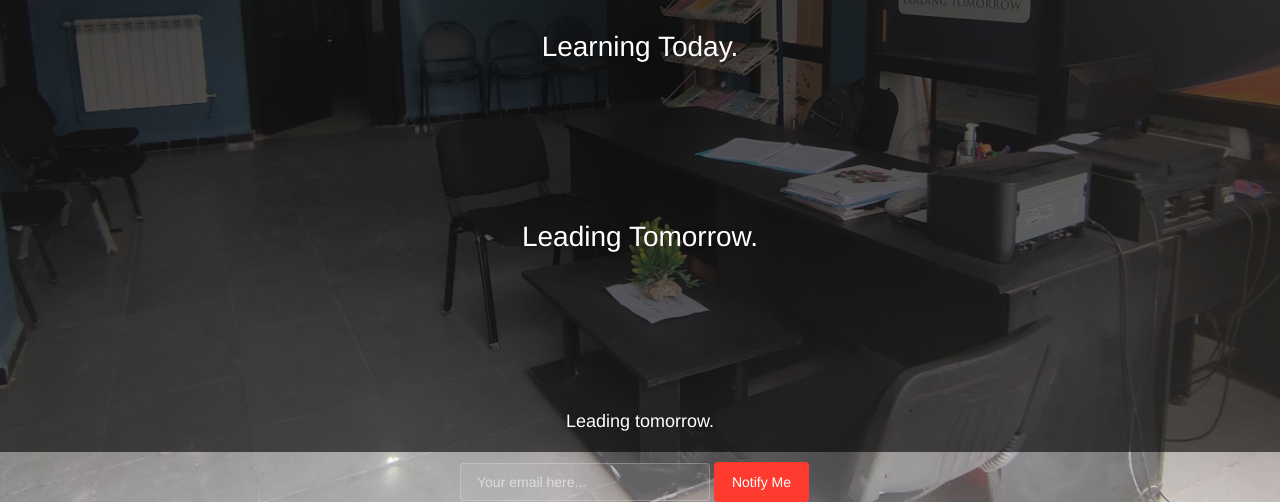
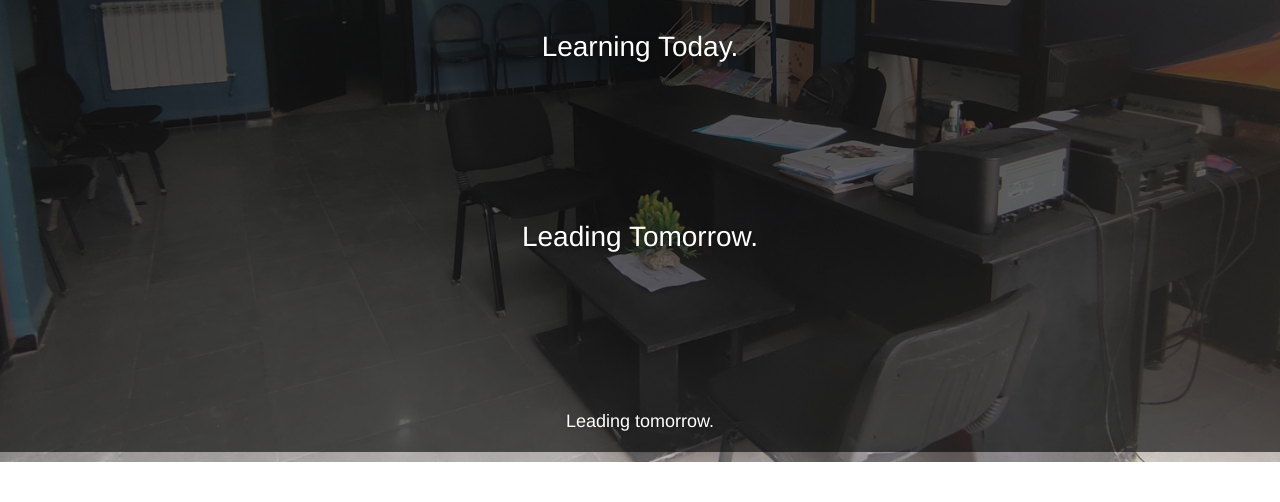
Before and after one commit to KTCDZ/ktcdz.github.io, a plain HTML site: page index.html in a window 1280 px wide. Shown: the part 348-850 px from the top of the page. After the commit the page ends 810 px from the top, so only its background shows below. Drawn offline with Linux system fonts and the light colour scheme; a web font is replaced by a local one.

Commit message:
Update index.html

```diff
--- a/index.html
+++ b/index.html
@@ -41,18 +41,7 @@
                 <h5 class="info-text">
                     Leading tomorrow.
                 </h5>
-                <div class="row">
-                    <div class="col-md-4 col-md-offset-4 col-sm6-6 col-sm-offset-3 ">
-                        <form class="form-inline" role="form">
-                          <div class="form-group">
-                            <label class="sr-only" for="exampleInputEmail2">Email address</label>
-                            <input type="email" class="form-control transparent" placeholder="Your email here...">
-                          </div>
-                          <button type="submit" class="btn btn-danger btn-fill">Notify Me</button>
-                        </form>
 
-                    </div>
-                </div>
             </div>
         </div>
     </div>
```
